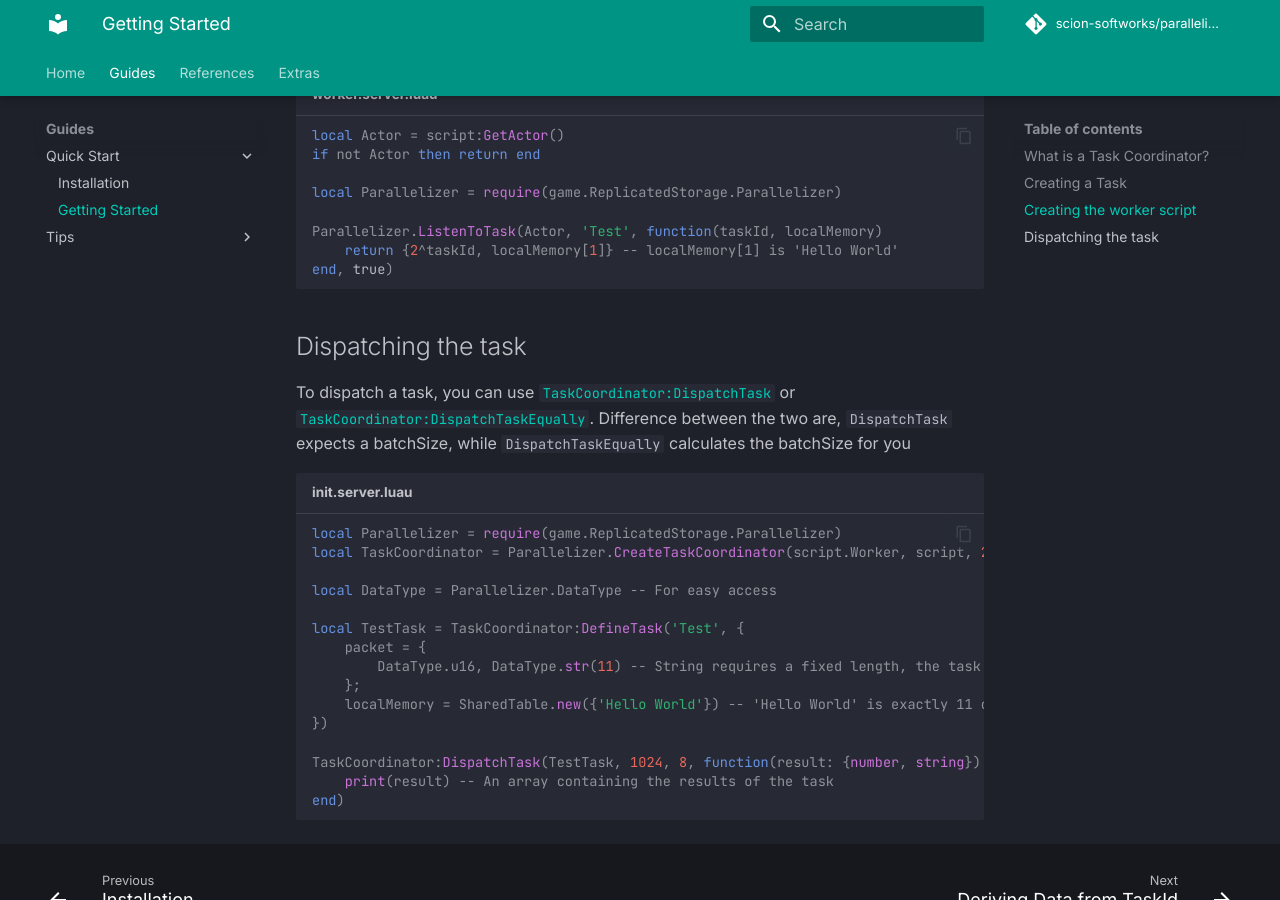
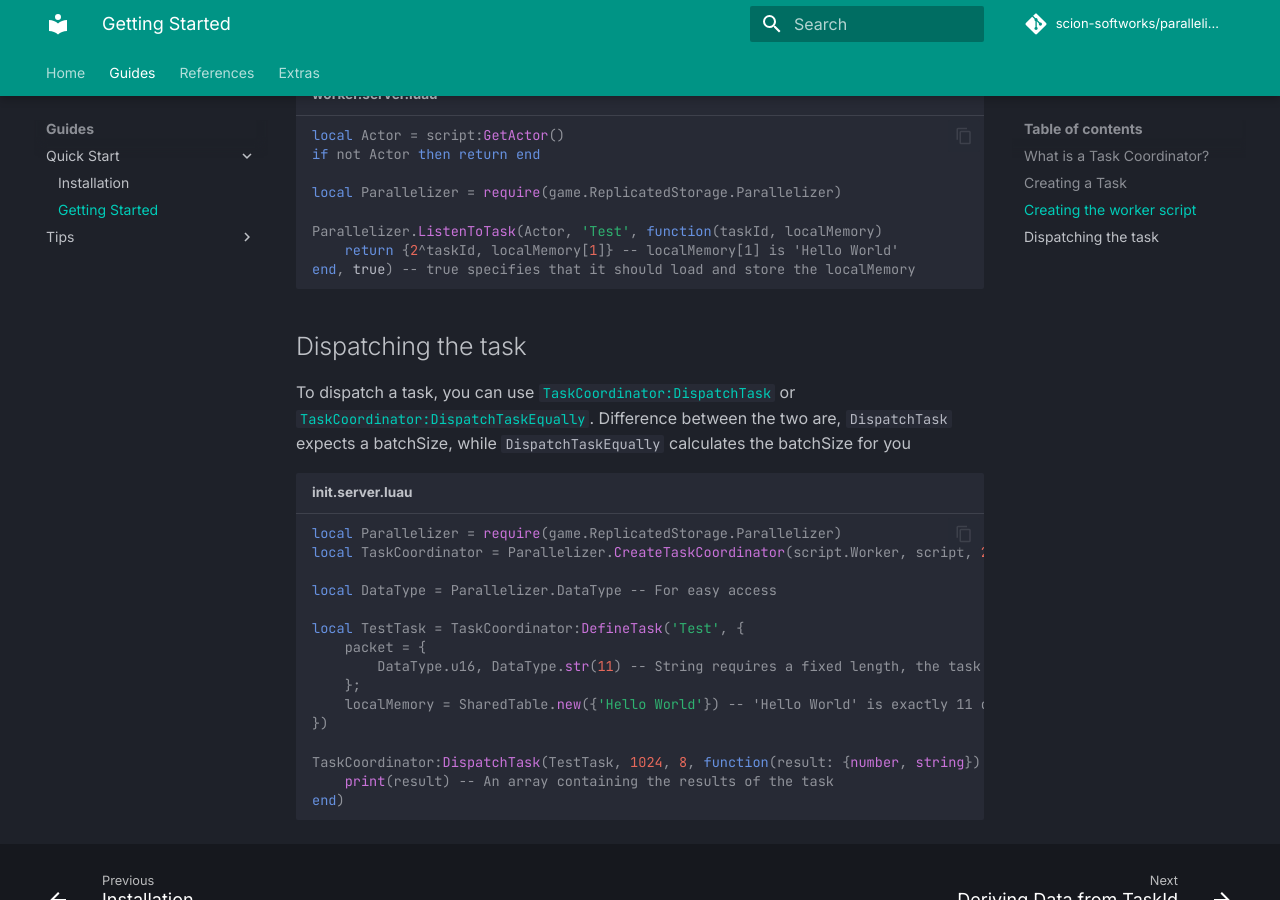
Before and after one commit to scion-softworks/parallelizer, an MkDocs documentation site: the page built from docs/guides/quick-start/getting-started.md, in a window 1280 px wide and 900 px high, scrolled down 1245 px. Built offline with MkDocs 1.6.1 and Material for MkDocs 9.7.7, drawn with Linux system fonts in a browser that asks for light colours; comment, search, counter and statistics services are not loaded.

Commit message:
docs: explicitly mention the caching of localMemory

````diff
--- a/docs/guides/quick-start/getting-started.md
+++ b/docs/guides/quick-start/getting-started.md
@@ -36,7 +36,7 @@ local Parallelizer = require(game.ReplicatedStorage.Parallelizer)
 
 Parallelizer.ListenToTask(Actor, 'Test', function(taskId, localMemory)
 	return {2^taskId, localMemory[1]} -- localMemory[1] is 'Hello World'
-end, true)
+end, true) -- true specifies that it should load and store the localMemory
 ```
 
 ## Dispatching the task
````
